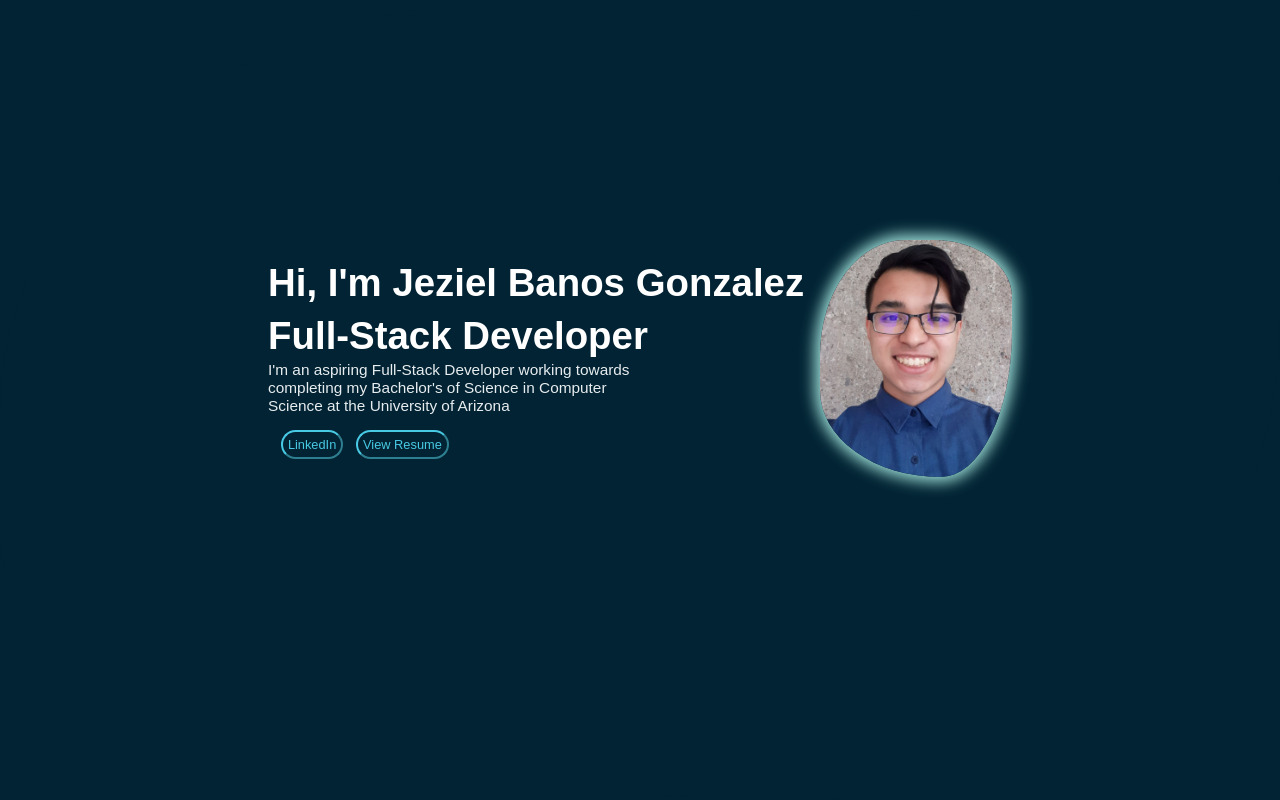
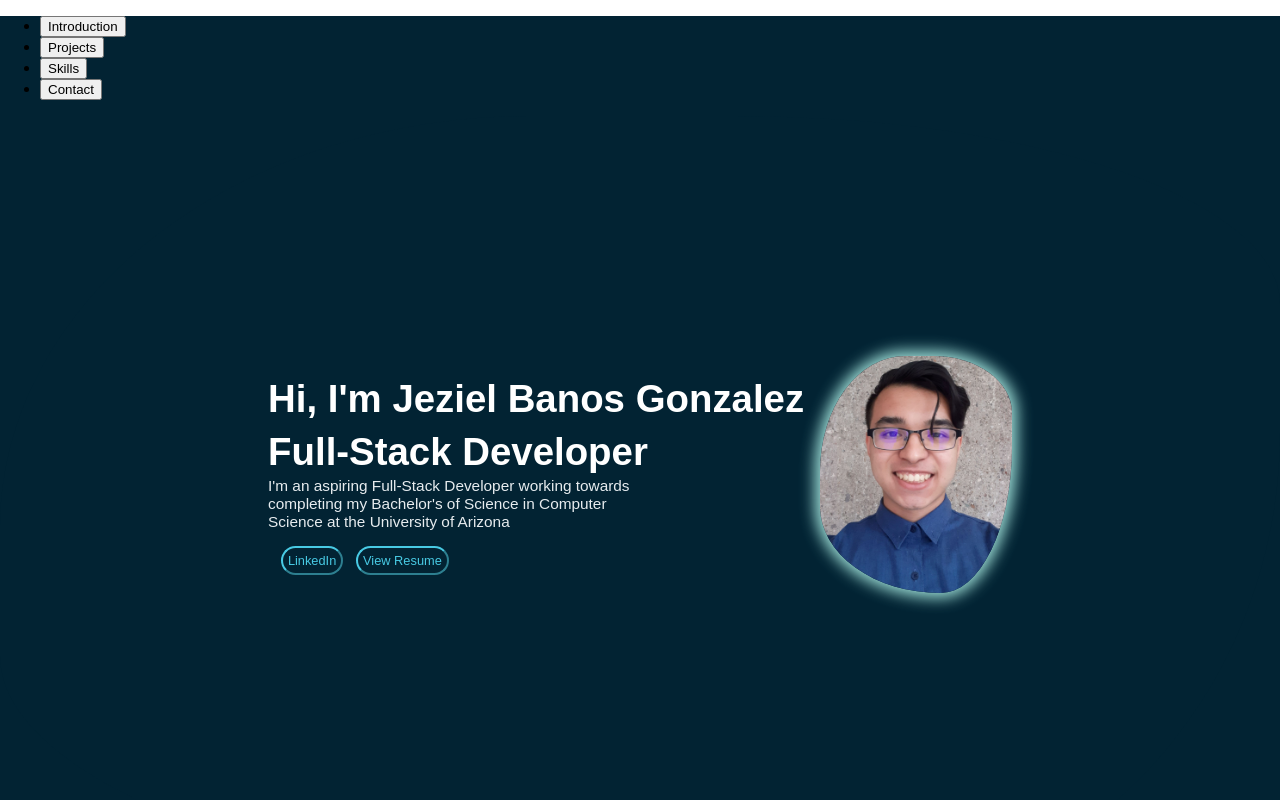
Before and after one commit to Jeziel-BG/PortfolioV2, a React (Create React App) app in the folder portfolio-site/: page / in a window 1280 px wide. Shown: the top 800 px of the page. Built offline with nearby package versions, Linux system fonts and the light colour scheme.

Commit message:
Adding a Nav bar

```diff
--- a/portfolio-site/src/App.js
+++ b/portfolio-site/src/App.js
@@ -5,19 +5,78 @@ import { Projects } from './components/Projects/Projects';
 import { Skills } from "./components/Skills/Skills";
 import { Education } from './components/Education/Education';
 import { Contact } from './components/Contact/Contact';
+import React, { useState } from "react";
+import { useRef } from "react";
 
 
 function App() {
+  const introduction = useRef(null);
+  const projects = useRef(null);
+  const skills = useRef(null);
+  const contact = useRef(null);
+
+  const scrollToSection = (elementRef) => {
+    window.scrollTo({
+      top: elementRef.current.offsetTop,
+      behavior: "smooth",
+    });
+  };
+
+  const hideNav = () => {
+    const nav = document.getElementById("nav");
+
+    let lastScrollY = window.scrollY;
+    window.addEventListener("scroll", () => {
+      if (lastScrollY < window.scrollY) {
+        nav.classList.add("hidden");
+      } else {
+        nav.classList.remove("hidden");
+      }
+
+      lastScrollY = window.scrollY;
+    });
+  };
+
+  window.addEventListener("scroll", hideNav);
+
   return (
     <div id="Main">
 
+      <div className="Site-Container" onScroll={hideNav}>
+        <ul id="nav" className="navbar">
+          <li className="introduction">
+            <button className='NavButton' onClick={() => scrollToSection(introduction)}> Introduction </button>
+          </li>
 
-      <Introduction />
-      <Projects />
-      <Skills />
-      {//<<Education />
-      }
-      <Contact />
+          <li className="projects">
+            <button className='NavButton' onClick={() => scrollToSection(projects)}> Projects </button>
+          </li>
+
+          <li className="skills">
+            <button className='NavButton' onClick={() => scrollToSection(skills)}> Skills </button>
+          </li>
+
+          <li className="contact">
+            <button className='NavButton' onClick={() => scrollToSection(contact)}> Contact </button>
+          </li>
+        </ul>
+
+        <div ref={introduction} className="introduction-section">
+          <Introduction />
+        </div>
+
+        <div ref={projects} className="project-section">
+          <Projects />
+        </div>
+
+        <div ref={skills} className="skills-section">
+          <Skills />
+        </div>
+
+        <div ref={contact} className="contact-section">
+          <Contact />
+        </div>
+      </div>
 
 
     </div>
--- a/portfolio-site/src/Components/Contact/Contact.jsx
+++ b/portfolio-site/src/Components/Contact/Contact.jsx
@@ -14,22 +14,22 @@ export function Contact(){
                 <form id='Contact-Form' method='post'>
                     <div id="name">
                         <label htmlFor='senderName'>Full Name:</label>
-                        <input type='text' id='senderName' className='senderName' placeholder='John Doe'></input>
+                        <input type='text' id='senderName' className='senderName' placeholder='John Doe' required></input>
                     </div>
 
                     <div>
                         <label htmlFor='senderEmail'>Email Address:</label>
-                        <input type='email' id='senderEmail' className='senderEmail' placeholder='example@gmail.com'></input>
+                        <input type='email' id='senderEmail' className='senderEmail' placeholder='example@gmail.com' required></input>
                     </div>
 
                     <div>
                         <label htmlFor='subjectLine'>Subject Line:</label>
-                        <input type='text' id='subjectLine' className='subjectLine' placeholder='Your subject'></input>
+                        <input type='text' id='subjectLine' className='subjectLine' placeholder='Your subject' required></input>
                     </div>
 
                     <div>
                         <label htmlFor='message'>Email Message:</label>
-                        <textarea id='message' className='message' placeholder='Your email message.'></textarea>
+                        <textarea id='message' className='message' placeholder='Your email message.' required></textarea>
                     </div>
                     <input type="submit" value="Send" id="SendButton"></input>
                 </form>
```
Also changed, not shown: 1 other file (tests, documents, lock files or other folders).
